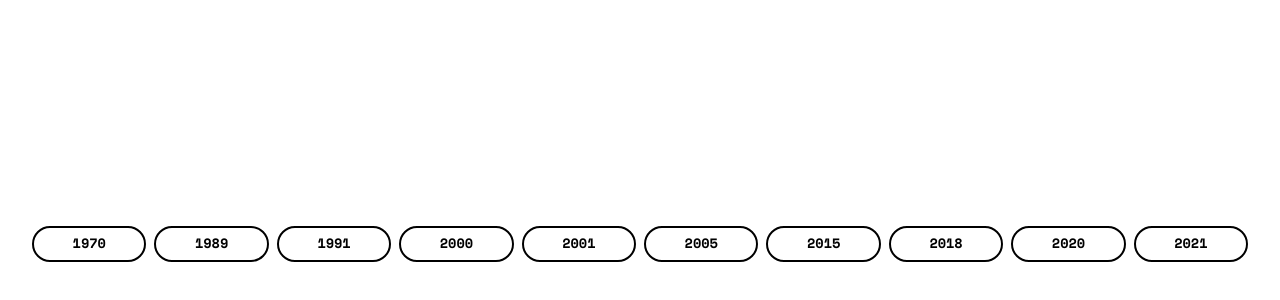
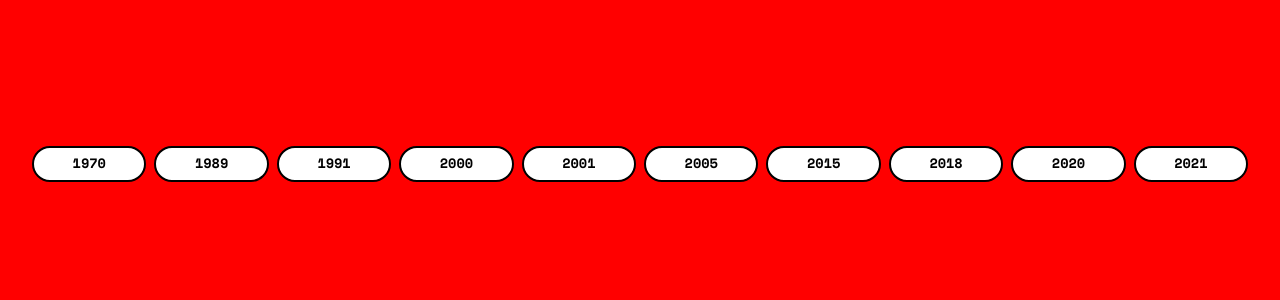
Before and after one commit to patricija-bot/laiko_juosta, a plain HTML site: page index.html in a window 1280 px wide. Shown: the part 124-424 px from the top of the page. Drawn offline with nearby package versions, Linux system fonts and the light colour scheme.

Commit message:
Update index.html

```diff
--- a/index.html
+++ b/index.html
@@ -14,8 +14,8 @@
 
         body {
             font-family: 'Space Mono', monospace;
-            background: white;
-            min-height: 100vh;
+            background: red;
+            min-height: 80vh;
             display: flex;
             align-items: center;
             justify-content: center;
```
